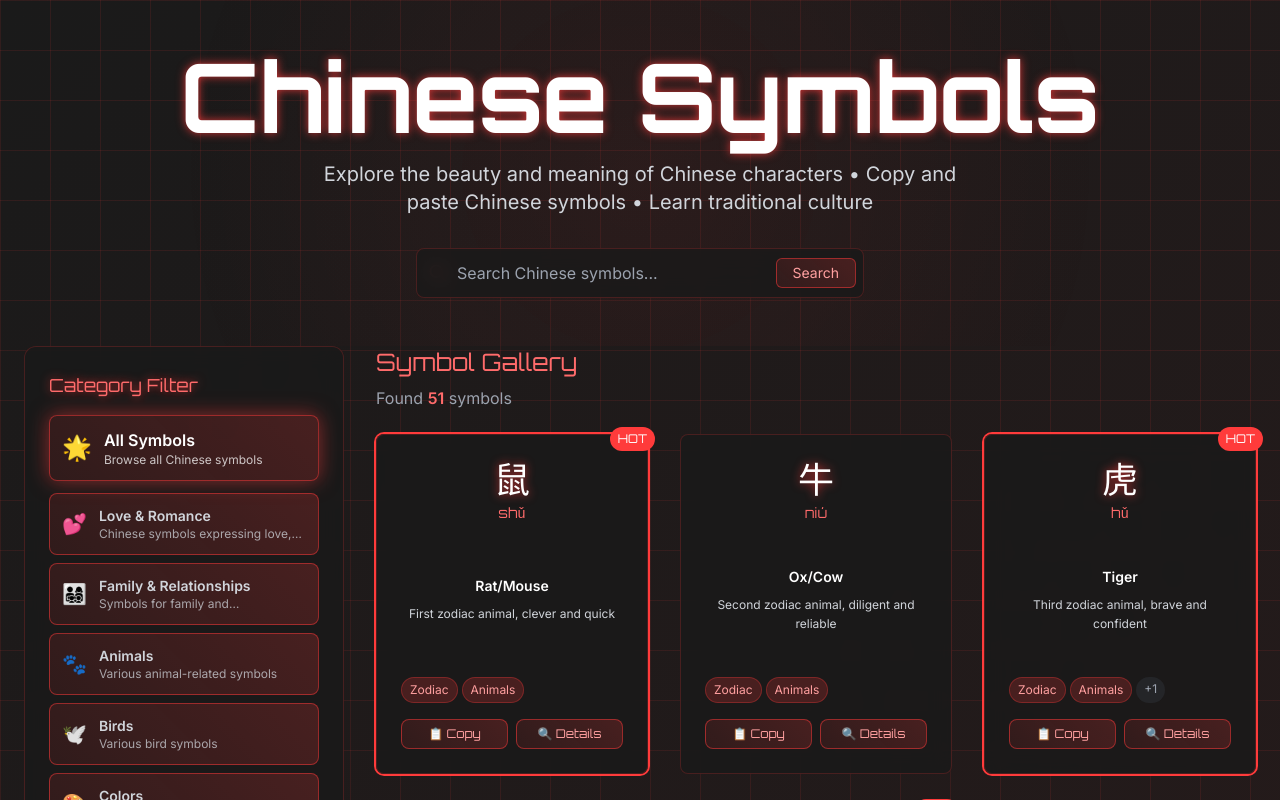
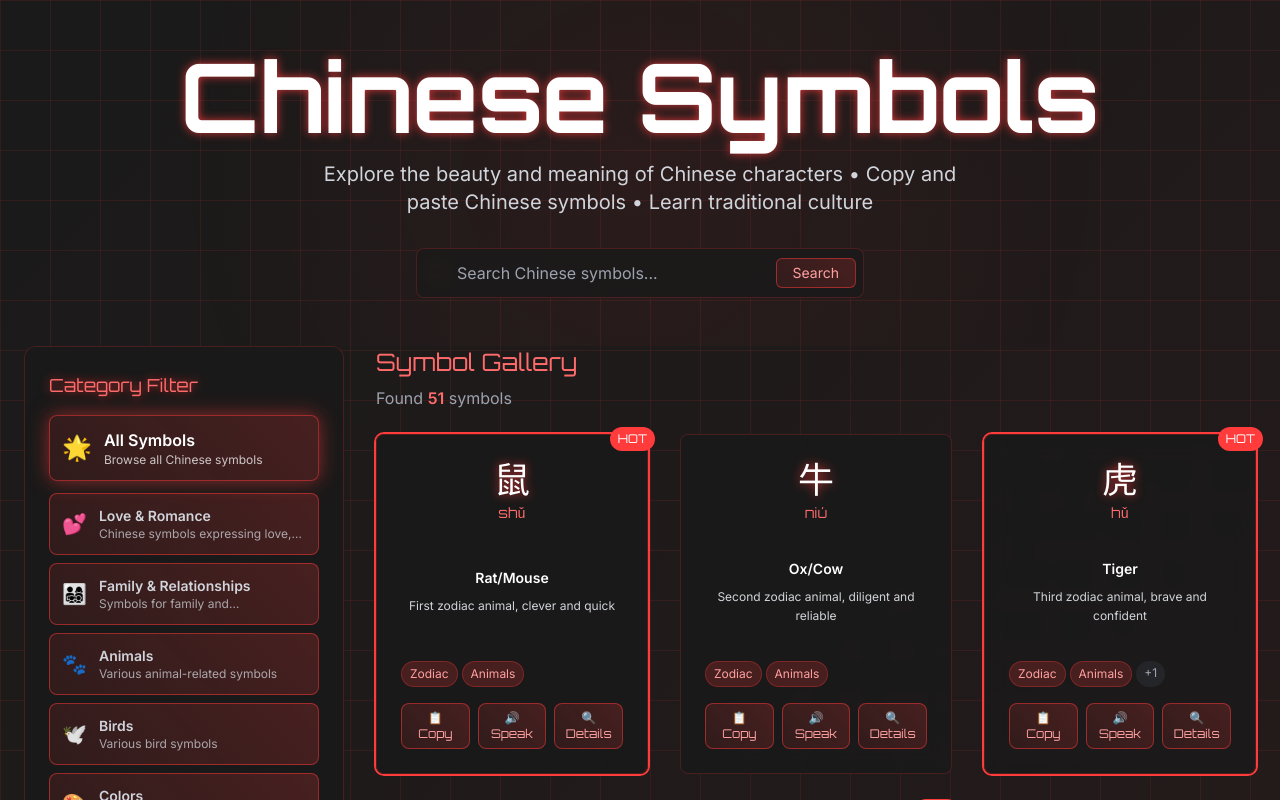
Before and after one commit to ken-fs/chinesesymbols, a Next.js app: page / in a window 1280 px wide. Shown: the top 800 px of the page. Built offline with nearby package versions, Linux system fonts and the light colour scheme.

Commit message:
feat: 添加拼音语音

```diff
--- a/app/page.tsx
+++ b/app/page.tsx
@@ -44,6 +44,15 @@ export default function Home() {
       isVisible: true,
       type: "success",
     });
+  };
+
+  const handleCategoryClick = (category: string) => {
+    // 如果点击的是当前已选中的分类，则清除筛选
+    if (selectedCategory === category) {
+      setSelectedCategory(null);
+    } else {
+      setSelectedCategory(category as SymbolCategory);
+    }
   };
 
   const closeToast = () => {
@@ -119,7 +128,12 @@ export default function Home() {
               <div className="grid grid-cols-1 sm:grid-cols-2 lg:grid-cols-2 xl:grid-cols-3 2xl:grid-cols-3 gap-8 max-w-7xl mx-auto">
                 {filteredSymbols.map((symbol) => (
                   <div key={symbol.id} className="animate-slide-up">
-                    <SymbolCard symbol={symbol} onCopy={handleCopy} />
+                    <SymbolCard
+                      symbol={symbol}
+                      onCopy={handleCopy}
+                      onCategoryClick={handleCategoryClick}
+                      selectedCategory={selectedCategory}
+                    />
                   </div>
                 ))}
               </div>
--- a/app/symbol/[id]/page.tsx
+++ b/app/symbol/[id]/page.tsx
@@ -1,6 +1,6 @@
 "use client";
 
-import { useState, useEffect } from "react";
+import { useState, useEffect, useRef } from "react";
 import { useParams, useRouter } from "next/navigation";
 import { ChineseSymbol } from "@/types/symbol";
 import { chineseSymbols } from "@/data/symbols";
@@ -11,6 +11,7 @@ export default function SymbolDetailPage() {
   const params = useParams();
   const router = useRouter();
   const [symbol, setSymbol] = useState<ChineseSymbol | null>(null);
+  const [isPlaying, setIsPlaying] = useState(false);
   const [toast, setToast] = useState<{
     message: string;
     isVisible: boolean;
@@ -20,6 +21,7 @@ export default function SymbolDetailPage() {
     isVisible: false,
     type: "success",
   });
+  const speechSynthesisRef = useRef<SpeechSynthesisUtterance | null>(null);
 
   useEffect(() => {
     const foundSymbol = chineseSymbols.find((s) => s.id === params.id);
@@ -27,6 +29,15 @@ export default function SymbolDetailPage() {
       setSymbol(foundSymbol);
     }
   }, [params.id]);
+
+  // 清理函数，组件卸载时停止语音播放
+  useEffect(() => {
+    return () => {
+      if (speechSynthesisRef.current) {
+        speechSynthesis.cancel();
+      }
+    };
+  }, []);
 
   const handleCopy = async (text: string) => {
     try {
@@ -42,6 +53,49 @@ export default function SymbolDetailPage() {
         isVisible: true,
         type: "error",
       });
+    }
+  };
+
+  const handleSpeak = () => {
+    if (!symbol) return;
+
+    // 停止当前播放
+    if (speechSynthesisRef.current) {
+      speechSynthesis.cancel();
+    }
+
+    // 创建新的语音合成
+    const utterance = new SpeechSynthesisUtterance();
+    utterance.text = symbol.symbol; // 朗读中文符号
+    utterance.lang = "zh-CN"; // 设置为中文
+    utterance.rate = 0.8; // 语速稍慢
+    utterance.pitch = 1.0; // 音调正常
+    utterance.volume = 0.8; // 音量
+
+    // 设置事件监听器
+    utterance.onstart = () => {
+      setIsPlaying(true);
+    };
+
+    utterance.onend = () => {
+      setIsPlaying(false);
+      speechSynthesisRef.current = null;
+    };
+
+    utterance.onerror = () => {
+      setIsPlaying(false);
+      speechSynthesisRef.current = null;
+    };
+
+    speechSynthesisRef.current = utterance;
+    speechSynthesis.speak(utterance);
+  };
+
+  const handleStopSpeak = () => {
+    if (speechSynthesisRef.current) {
+      speechSynthesis.cancel();
+      setIsPlaying(false);
+      speechSynthesisRef.current = null;
     }
   };
 
@@ -129,7 +183,7 @@ export default function SymbolDetailPage() {
               </p>
             </div>
 
-            {/* 复制按钮 */}
+            {/* 操作按钮 */}
             <div className="mt-8 flex justify-center space-x-4">
               <button
                 onClick={() => handleCopy(symbol.symbol)}
@@ -142,6 +196,19 @@ export default function SymbolDetailPage() {
                 className="cyber-button px-6 py-3 rounded-lg text-tech-red-300 hover:text-white transition-all duration-300"
               >
                 📋 Copy Pinyin
+              </button>
+              <button
+                onClick={isPlaying ? handleStopSpeak : handleSpeak}
+                className={`
+                  cyber-button px-6 py-3 rounded-lg transition-all duration-300
+                  ${
+                    isPlaying
+                      ? "bg-blue-500/20 text-blue-400 border-blue-500/50"
+                      : "text-tech-red-300 hover:text-white"
+                  }
+                `}
+              >
+                {isPlaying ? "⏹️ Stop" : "🔊 Speak"}
               </button>
             </div>
           </div>
--- a/components/SymbolCard.tsx
+++ b/components/SymbolCard.tsx
@@ -1,18 +1,36 @@
 "use client";
 
 import { ChineseSymbol } from "@/types/symbol";
-import { useState } from "react";
+import { useState, useRef, useEffect } from "react";
 import { useRouter } from "next/navigation";
 
 interface SymbolCardProps {
   symbol: ChineseSymbol;
   onCopy: (symbol: string) => void;
+  onCategoryClick?: (category: string) => void;
+  selectedCategory?: string | null;
 }
 
-export default function SymbolCard({ symbol, onCopy }: SymbolCardProps) {
+export default function SymbolCard({
+  symbol,
+  onCopy,
+  onCategoryClick,
+  selectedCategory,
+}: SymbolCardProps) {
   const [isHovered, setIsHovered] = useState(false);
   const [isCopied, setIsCopied] = useState(false);
+  const [isPlaying, setIsPlaying] = useState(false);
   const router = useRouter();
+  const speechSynthesisRef = useRef<SpeechSynthesisUtterance | null>(null);
+
+  // 清理函数，组件卸载时停止语音播放
+  useEffect(() => {
+    return () => {
+      if (speechSynthesisRef.current) {
+        speechSynthesis.cancel();
+      }
+    };
+  }, []);
 
   const handleCopy = async () => {
     try {
@@ -25,17 +43,58 @@ export default function SymbolCard({ symbol, onCopy }: SymbolCardProps) {
     }
   };
 
+  const handleSpeak = () => {
+    // 停止当前播放
+    if (speechSynthesisRef.current) {
+      speechSynthesis.speak(speechSynthesisRef.current);
+      speechSynthesis.cancel();
+    }
+
+    // 创建新的语音合成
+    const utterance = new SpeechSynthesisUtterance();
+    utterance.text = symbol.symbol; // 朗读中文符号
+    utterance.lang = "zh-CN"; // 设置为中文
+    utterance.rate = 0.8; // 语速稍慢
+    utterance.pitch = 1.0; // 音调正常
+    utterance.volume = 0.8; // 音量
+
+    // 设置事件监听器
+    utterance.onstart = () => {
+      setIsPlaying(true);
+    };
+
+    utterance.onend = () => {
+      setIsPlaying(false);
+      speechSynthesisRef.current = null;
+    };
+
+    utterance.onerror = () => {
+      setIsPlaying(false);
+      speechSynthesisRef.current = null;
+    };
+
+    speechSynthesisRef.current = utterance;
+    speechSynthesis.speak(utterance);
+  };
+
+  const handleStopSpeak = () => {
+    if (speechSynthesisRef.current) {
+      speechSynthesis.cancel();
+      setIsPlaying(false);
+      speechSynthesisRef.current = null;
+    }
+  };
+
   return (
     <div
       className={`
-        relative group glass-effect rounded-lg p-6 transition-all duration-300 cursor-pointer
+        relative group glass-effect rounded-lg p-6 transition-all duration-300
         hover:cyber-glow hover:scale-105 hover:rotate-1 w-full min-h-[340px] flex flex-col
         ${isHovered ? "animate-glow" : ""}
         ${symbol.isPopular ? "ring-2 ring-tech-red-500" : ""}
       `}
       onMouseEnter={() => setIsHovered(true)}
       onMouseLeave={() => setIsHovered(false)}
-      onClick={handleCopy}
     >
       {/* 热门标签 */}
       {symbol.isPopular && (
@@ -86,13 +145,23 @@ export default function SymbolCard({ symbol, onCopy }: SymbolCardProps) {
             return abbreviations[cat] || cat;
           };
 
+          const isSelected = selectedCategory === category;
+
           return (
-            <span
+            <button
               key={category}
-              className="text-xs px-2 py-1 bg-tech-red-500/20 text-tech-red-300 rounded-full border border-tech-red-500/30"
+              className={`
+                text-xs px-2 py-1 rounded-full border transition-all duration-200 cursor-pointer
+                ${
+                  isSelected
+                    ? "bg-tech-red-500/40 text-white border-tech-red-500/60 shadow-lg"
+                    : "bg-tech-red-500/20 text-tech-red-300 border-tech-red-500/30 hover:bg-tech-red-500/30 hover:text-white"
+                }
+              `}
+              onClick={() => onCategoryClick?.(category)}
             >
               {getCategoryAbbr(category)}
-            </span>
+            </button>
           );
         })}
         {symbol.categories.length > 2 && (
@@ -113,20 +182,28 @@ export default function SymbolCard({ symbol, onCopy }: SymbolCardProps) {
                 : "text-tech-red-300 hover:text-white"
             }
           `}
-          onClick={(e) => {
-            e.stopPropagation();
-            handleCopy();
-          }}
+          onClick={handleCopy}
         >
           {isCopied ? "✓ Copied" : "📋 Copy"}
         </button>
 
         <button
+          className={`
+            cyber-button px-2 py-1.5 rounded-lg text-xs font-cyber transition-all duration-300 flex-1
+            ${
+              isPlaying
+                ? "bg-blue-500/20 text-blue-400 border-blue-500/50"
+                : "text-tech-red-300 hover:text-white"
+            }
+          `}
+          onClick={isPlaying ? handleStopSpeak : handleSpeak}
+        >
+          {isPlaying ? "⏹️ Stop" : "🔊 Speak"}
+        </button>
+
+        <button
           className="cyber-button px-2 py-1.5 rounded-lg text-xs font-cyber text-tech-red-300 hover:text-white transition-all duration-300 flex-1"
-          onClick={(e) => {
-            e.stopPropagation();
-            router.push(`/symbol/${symbol.id}`);
-          }}
+          onClick={() => router.push(`/symbol/${symbol.id}`)}
         >
           🔍 Details
         </button>
```
